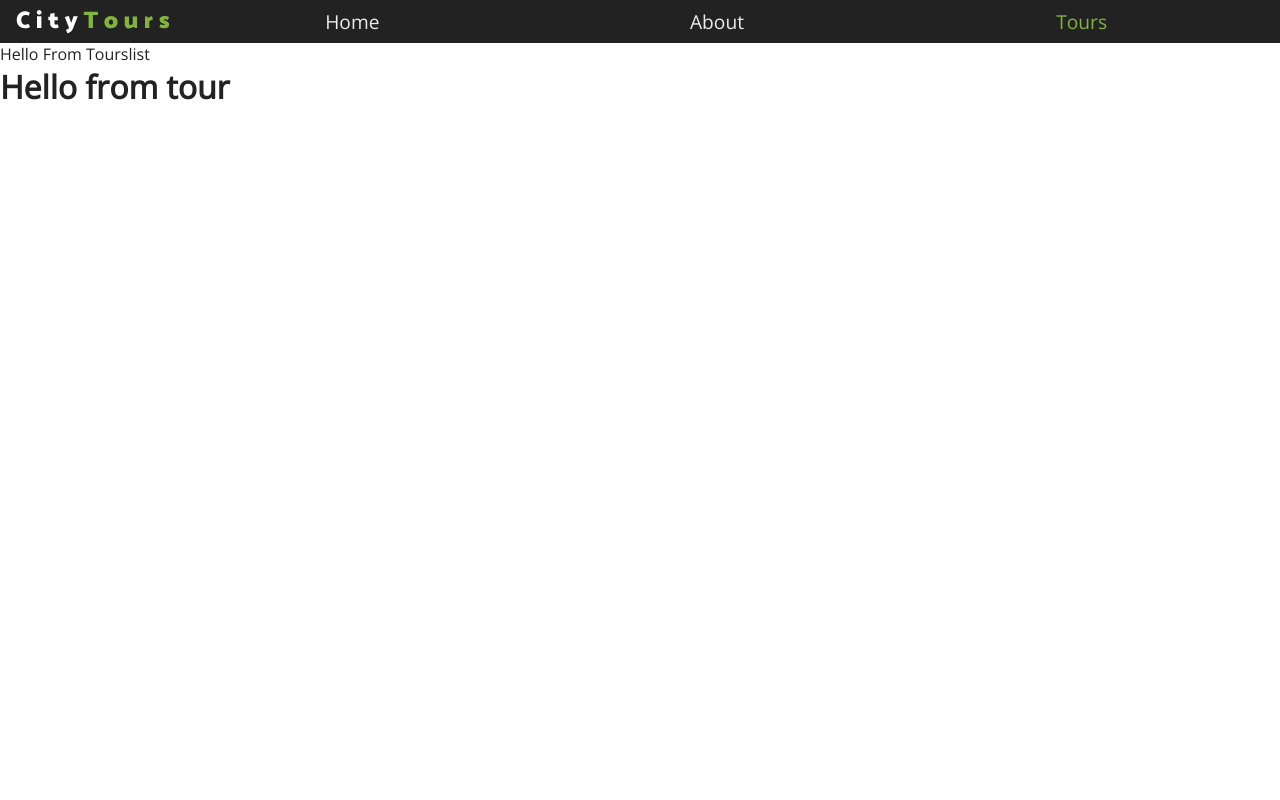
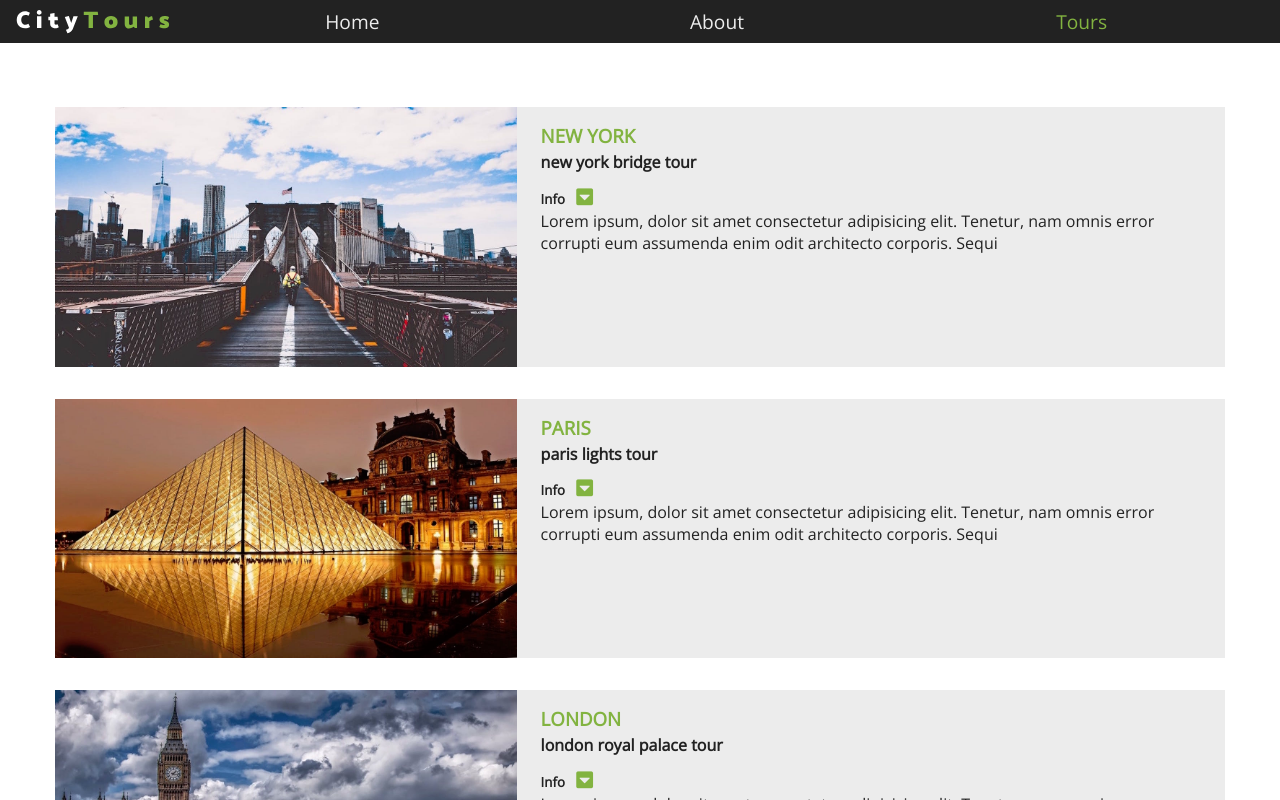
Before and after one commit to erikyoung/city-tours-react, a React (Create React App) app: page / in a window 1280 px wide. Shown: the top 800 px of the page. Built offline with nearby package versions, Linux system fonts and the light colour scheme.

Commit message:
added cities to display page

```diff
--- a/src/components/Tour/Tour.js
+++ b/src/components/Tour/Tour.js
@@ -1,7 +1,34 @@
 import React, { Component } from "react";
+import './tour.scss';
 
 export default class Tour extends Component {
   render() {
-    return <h1>Hello from tour</h1>;
+  	const {id, city, img, name, info} = this.props.tour;
+  	const {removeTour} = this.props;
+
+
+    return (
+    		<article className="tour">
+    			<div className="img-container">
+    				<img src={img} alt="image of the tour" />
+    				<span className="close-btn">
+    					<i className="fas fa-window-close" />
+    				</span>
+    			</div>
+    			<div className="tour-info">
+    				<h3>{city}</h3>
+    				<h4>{name}</h4>
+    			<h5>
+    				info{" "}
+	    			<span>
+	    				<i className="fas fa-caret-square-down" />
+	    			</span>
+    			</h5>
+    			<p>{info}</p>
+
+
+    			</div>
+    		</article>
+    	);
   }
 }
--- a/src/components/Tour/tour.scss
+++ b/src/components/Tour/tour.scss
@@ -0,0 +1,67 @@
+@import '../../index.scss';
+
+.tour {
+	background: $mainGrey;
+	margin: 2rem 0;
+
+	img {
+		width: 100%;
+		display: block;
+		min-height: 13rem;
+
+	}
+}
+
+@media screen and (min-width:768px) {
+	.tour {
+		display: grid;
+		grid-template-columns: 2fr 3fr;
+		grid-column-gap: 1rem;
+	}
+}
+
+.img-container {
+	position: relative;
+
+
+}
+
+.close-btn {
+	position: absolute;
+	display: block;
+	top: 5%;
+	right: 5%;
+	color: $mainGreen;
+	font-size: 2rem;
+	cursor: pointer;
+	transition: all 0.3s linear;
+	opacity: 0;
+}
+
+.img-container:hover .close-btn {
+	opacity: 1;
+}
+
+.tour-info {
+	padding: 1rem 0.5rem;
+		h3 {
+			text-transform: uppercase;
+			color: $mainGreen;
+
+
+		}
+		h4 {
+			textt-transform: capitalize;
+			margin: 0.2rem 0 0.6rem 0;
+		}
+		h5 {
+			text-transform: capitalize;
+				span {
+					color: $mainGreen;
+					margin: 0.5rem;
+					font-size: 1.2rem;
+					cursor: pointer;
+				}
+
+		}
+}
--- a/src/components/TourList/index.js
+++ b/src/components/TourList/index.js
@@ -1,12 +1,34 @@
 import React, { Component } from "react";
 import Tour from "../Tour";
+
+import './tourlist.scss';
+import {tourData} from '../../tourData';
+
+
 export default class TourList extends Component {
+
+state = {
+	tours: tourData
+};
+
+removeTour = id  => {
+	console.log(id);
+};
+
+
   render() {
+  	const {tours} = this.state;
+  	//console.log(this.state.tours);
     return (
-      <div>
-        Hello From Tourslist
-        <Tour />
-      </div>
+
+      <section className="tourlist">
+      	{
+      		tours.map(tour => (
+      			<Tour key={tour.id} tour={tour} removeTour={this.removeTour}
+      			/>
+      			))}
+
+      </section>
     );
   }
 }
--- a/src/components/TourList/tourlist.scss
+++ b/src/components/TourList/tourlist.scss
@@ -0,0 +1,8 @@
+.tourlist {
+	width: 70wv;
+	max-width: 1170px;
+	margin: 0 auto;
+
+	padding: 2rem 0;
+
+}
```
